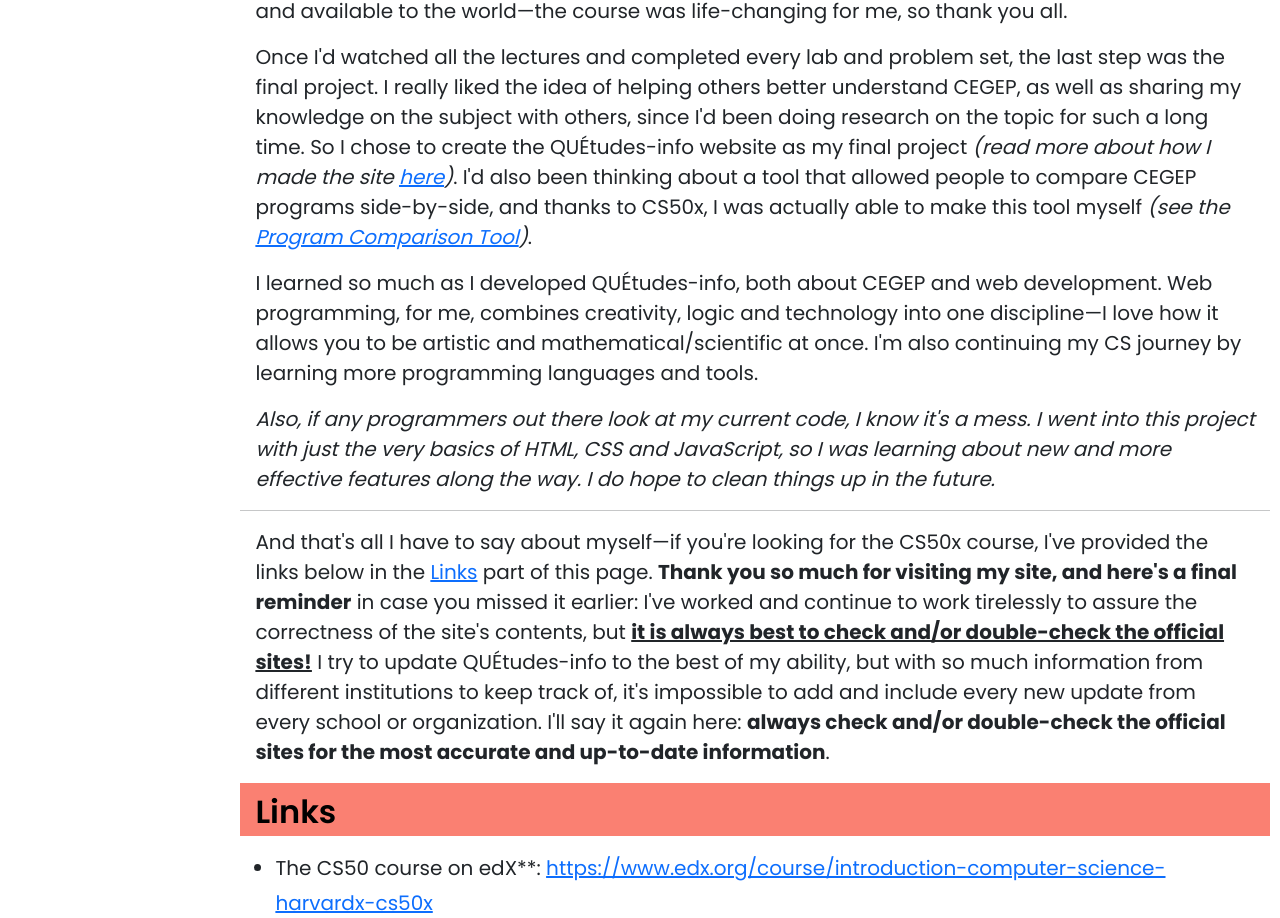
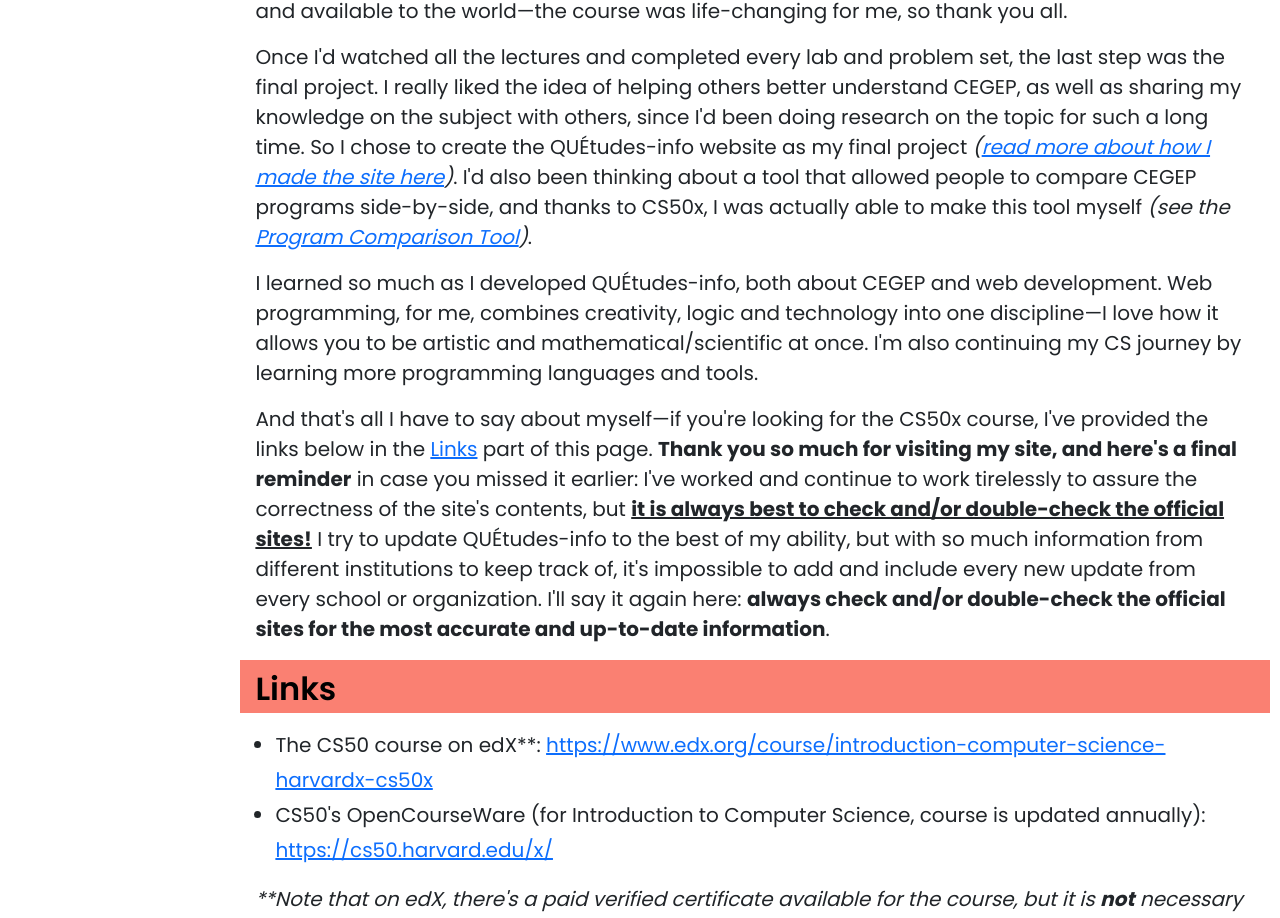
Before and after one commit to cw118/quetudesinfo, a SvelteKit app: page /about/me in a window 1280 px wide. Shown: the part 1458-2376 px from the top of the page. Built offline with nearby package versions, Linux system fonts and the light colour scheme.

Commit message:
chore: about edits and typofix

```diff
--- a/src/routes/about/me/+page.svelte
+++ b/src/routes/about/me/+page.svelte
@@ -69,15 +69,12 @@
     <p>Once I'd watched all the lectures and completed every lab and problem set, the last step was the final project. I really
     liked the idea of helping others better understand CEGEP, as well as sharing my knowledge on the subject with others,
     since I'd been doing research on the topic for such a long time. So I chose to create the QUÉtudes-info website as my
-    final project <em>(read more about how I made the site <a href="/about/project">here</a>)</em>. I'd also been thinking about a tool that allowed people to
+    final project <em>(<a href="/about/project">read more about how I made the site here</a>)</em>. I'd also been thinking about a tool that allowed people to
     compare CEGEP programs side-by-side, and thanks to CS50x, I was actually able to make this tool myself <em>(see the <a href="/programcomparisontool" target="_blank">Program
     Comparison Tool</a>)</em>.</p>
     <p>I learned so much as I developed QUÉtudes-info, both about CEGEP and web development. Web programming, for me, combines
     creativity, logic and technology into one discipline—I love how it allows you to be artistic and mathematical/scientific
     at once. I'm also continuing my CS journey by learning more programming languages and tools.</p>
-    <p><em>Also, if any programmers out there look at my current code, I know it's a mess. I went into this project with
-    just the very basics of HTML, CSS and JavaScript, so I was learning about new and more effective features along the way.
-    I do hope to clean things up in the future.</em></p><hr>
     <p>And that's all I have to say about myself—if you're looking for the CS50x course, I've provided the links below in the
     <a href="#links">Links</a> part of this page. <strong>Thank you so much for visiting my site, and here's a final reminder</strong> in case you missed it
     earlier: I've worked and continue to work tirelessly to assure the correctness of the site's contents, but <strong><u>it is always
--- a/src/routes/about/project/+page.svelte
+++ b/src/routes/about/project/+page.svelte
@@ -73,7 +73,7 @@
     <h4 class="mb-0">Migration: Svelte(Kit), Bootstrap 5, and Restyling</h4>
     <p>On June 23, 2023, I began to migrate the entire QUÉtudes-info website to use the Svelte framework (more precisely, SvelteKit). I chose Svelte because it is, in a way,
       a superset of HTML, CSS, and JavaScript, so its syntax is extremely similar to my legacy code. This made it less complex to migrate than it probably would have been to migrate to
-      another front-end framework or ilbrary like React, but the process was still somewhat long. Along the way, I decided to restyle/redesign the site a little, and upgrade to the most recent
+      another front-end framework or library like React, but the process was still somewhat long. Along the way, I decided to restyle/redesign the site a little, and upgrade to the most recent
       version of Bootstrap (Bootstrap 5.3). New Bootstrap versions will of course be released, but this was the current version at the time.
     </p>
     <p>I took the opportunity to clean up quite a bit of my CSS, to create reusable components, to refactor a lot of JavaScript, and to update some content. I also recreated the
```
